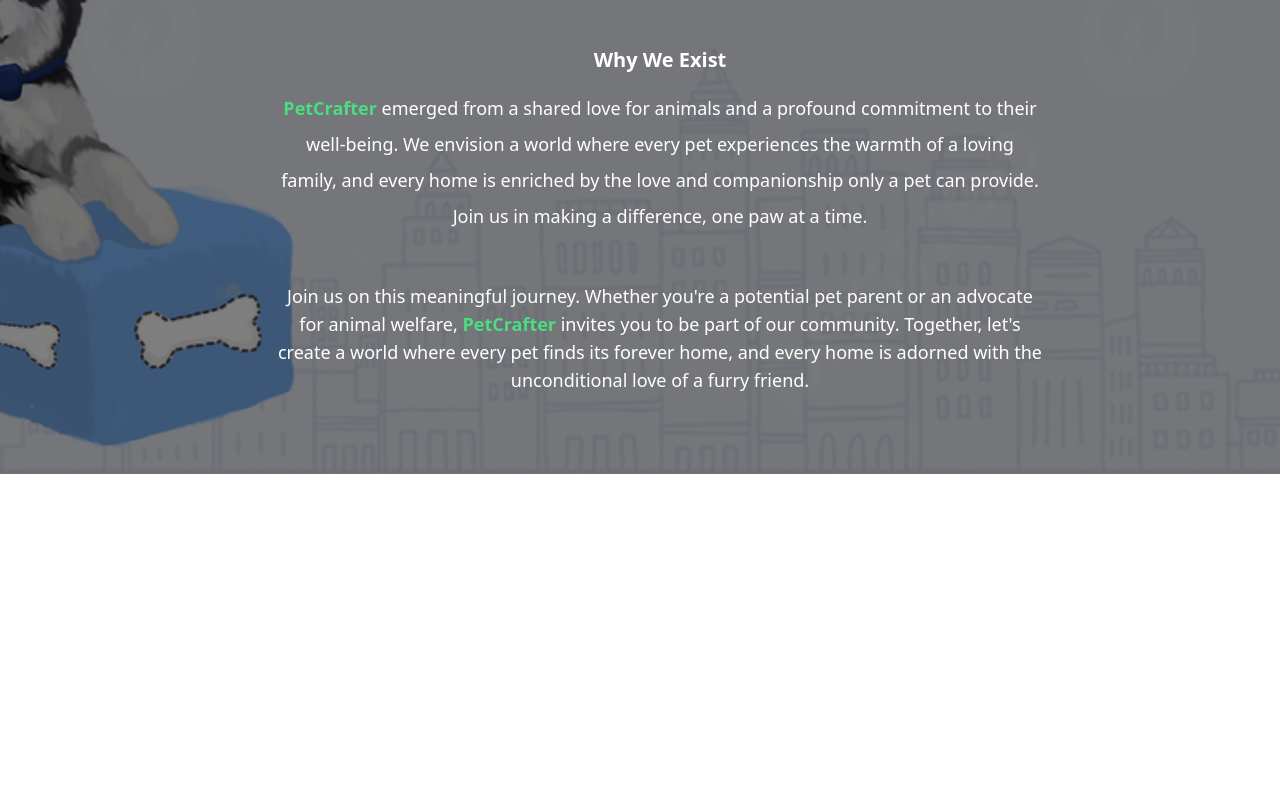
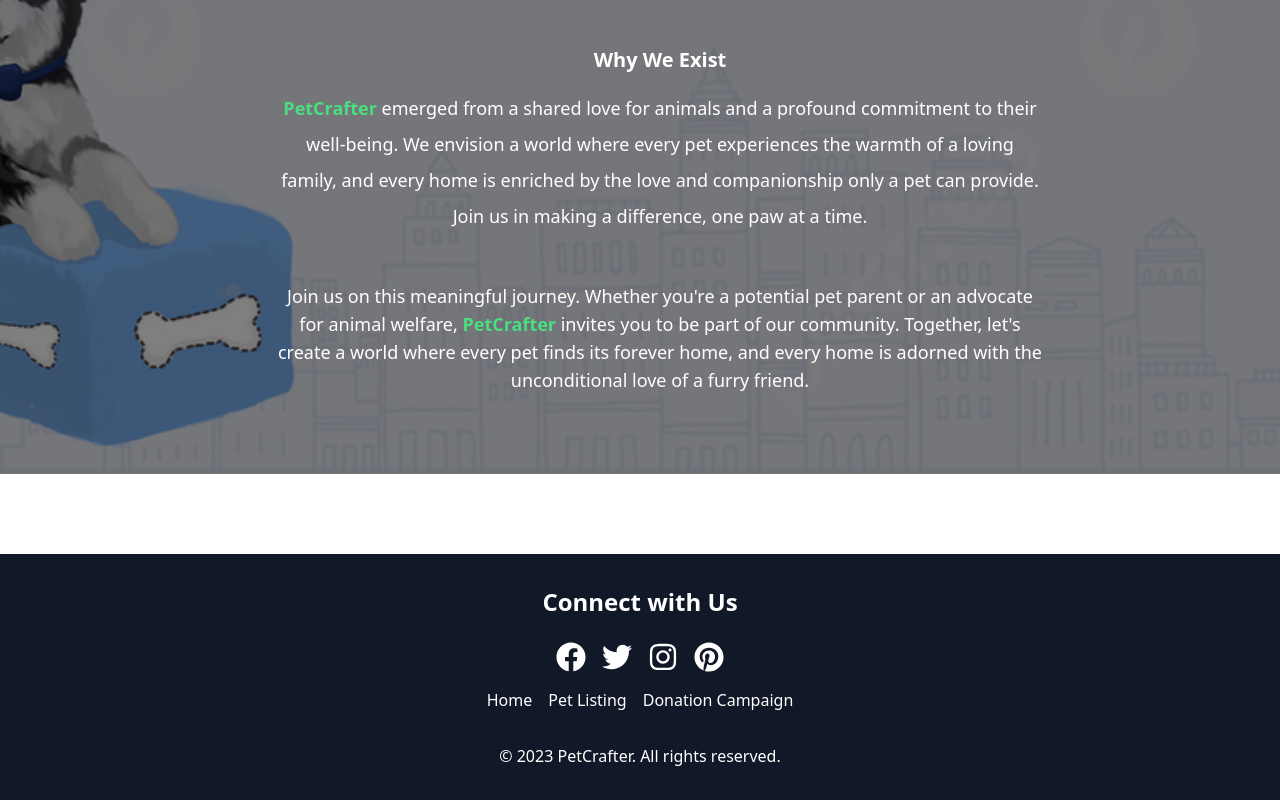
Before and after one commit to rayhan360/petCrafter-client, a React (Vite) app: page / in a window 1280 px wide. Shown: the part 2392-3192 px from the top of the page. Before the commit the page ends 2946 px from the top, so only its background shows below. Built offline with nearby package versions, Linux system fonts and the light colour scheme; no server answers.

Commit message:
added footer design in whole website

```diff
--- a/src/MainLayuot/MainLayout.jsx
+++ b/src/MainLayuot/MainLayout.jsx
@@ -1,5 +1,6 @@
 import { Outlet } from "react-router-dom";
 import Navbar from "../Pages/Shared/Navbar/Navbar";
+import Footer from "../Pages/Shared/Footer/Footer";
 
 const MainLayout = () => {
     return (
@@ -8,6 +9,7 @@ const MainLayout = () => {
             <div className="max-w-7xl mx-auto">
             <Outlet></Outlet>
             </div>
+            <Footer></Footer>
         </div>
     );
 };
--- /dev/null
+++ b/src/Pages/Shared/Footer/Footer.jsx
@@ -0,0 +1,40 @@
+
+import { FaFacebook, FaTwitter, FaInstagram, FaPinterest } from 'react-icons/fa';
+import { Link } from 'react-router-dom';
+
+const Footer = () => {
+  return (
+    <footer className="bg-gray-900 text-white py-8">
+      <div className="flex justify-center items-center">
+        <div className="flex flex-col items-center space-y-4">
+          <h3 className="text-2xl font-bold mb-2">Connect with Us</h3>
+          <div className="flex space-x-4">
+            <a href="https://www.facebook.com/" target="_blank" rel="noopener noreferrer">
+              <FaFacebook className="text-3xl hover:text-blue-500" />
+            </a>
+            <a href="https://twitter.com/" target="_blank" rel="noopener noreferrer">
+              <FaTwitter className="text-3xl hover:text-blue-400" />
+            </a>
+            <a href="https://www.instagram.com/" target="_blank" rel="noopener noreferrer">
+              <FaInstagram className="text-3xl hover:text-pink-500" />
+            </a>
+            <a href="https://www.pinterest.com/" target="_blank" rel="noopener noreferrer">
+              <FaPinterest className="text-3xl hover:text-red-500" />
+            </a>
+          </div>
+          <div className="flex space-x-4">
+            <Link>Home</Link>
+            <Link>Pet Listing</Link>
+            <Link>Donation Campaign</Link>
+
+          </div>
+        </div>
+      </div>
+      <div className="mt-8 text-center">
+        <p>&copy; 2023 PetCrafter. All rights reserved.</p>
+      </div>
+    </footer>
+  );
+};
+
+export default Footer;
```
